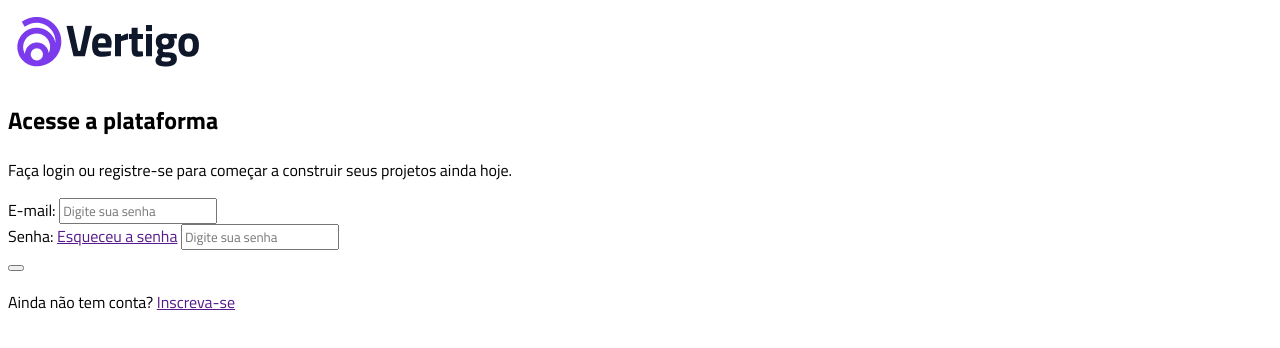
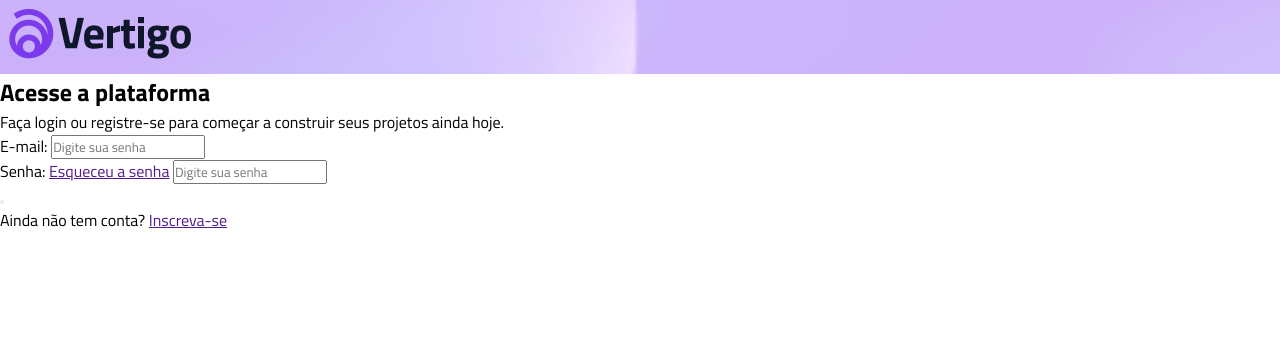
Before and after one commit to Derek013243/Projeto-Vertigo, a plain HTML site: page index.html in a window 1280 px wide. Drawn offline with Linux system fonts and the light colour scheme.

Commit message:
imagem de fundo do header

```diff
--- a/style.css
+++ b/style.css
@@ -1,3 +1,10 @@
 *{
+    margin: 0;
+    padding: 0;
+    box-sizing: border-box;
     font-family: Titillium Web, sans-serif;
 }
+header{
+    background-image: url(imagen/img_moba.png);
+    background-size: cover;
+}
```
